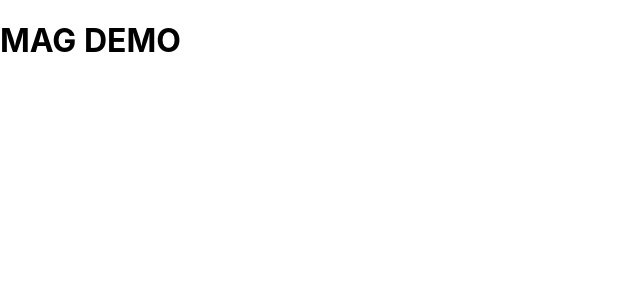
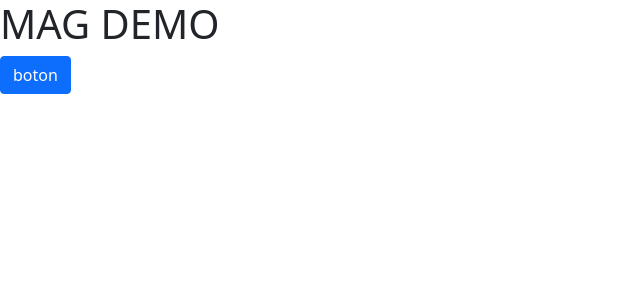
Before and after one commit to PcabanillasQ/magdemo, a React (Create React App) app: page / in a window 1280 px wide. Shown: the top 300 px of the page, without its empty margins (0-640 px from the left). Built offline with nearby package versions, Linux system fonts and the light colour scheme.

Commit message:
Base + sass + bootstrap configurado

```diff
--- a/package.json
+++ b/package.json
@@ -16,6 +16,7 @@
     "react-scripts": "4.0.3",
     "redux": "^4.1.1",
     "redux-thunk": "^2.3.0",
+    "sass": "^1.39.0",
     "web-vitals": "^1.1.2"
   },
   "scripts": {
--- a/src/App.js
+++ b/src/App.js
@@ -2,6 +2,7 @@ function App() {
   return (
     <div>
       <h1>MAG DEMO</h1>
+      <button className="btn btn-primary">boton</button>
     </div>
   );
 }
--- /dev/null
+++ b/src/assets/scss/mag.scss
@@ -0,0 +1,3 @@
+@import "bootstrap/scss/bootstrap.scss";
+
+*{padding: 0;  margin: 0;}
--- a/src/index.css
+++ /dev/null
@@ -1,13 +0,0 @@
-body {
-  margin: 0;
-  font-family: -apple-system, BlinkMacSystemFont, 'Segoe UI', 'Roboto', 'Oxygen',
-    'Ubuntu', 'Cantarell', 'Fira Sans', 'Droid Sans', 'Helvetica Neue',
-    sans-serif;
-  -webkit-font-smoothing: antialiased;
-  -moz-osx-font-smoothing: grayscale;
-}
-
-code {
-  font-family: source-code-pro, Menlo, Monaco, Consolas, 'Courier New',
-    monospace;
-}
--- a/src/index.js
+++ b/src/index.js
@@ -1,6 +1,6 @@
 import React from 'react';
 import ReactDOM from 'react-dom';
-import './index.css';
+import "assets/scss/mag.scss";
 import App from './App';
 import reportWebVitals from './reportWebVitals';
 
```
Also changed, not shown: jsconfig.json (added, +9 -0 lines), 1 other file (tests, documents, lock files or other folders).
